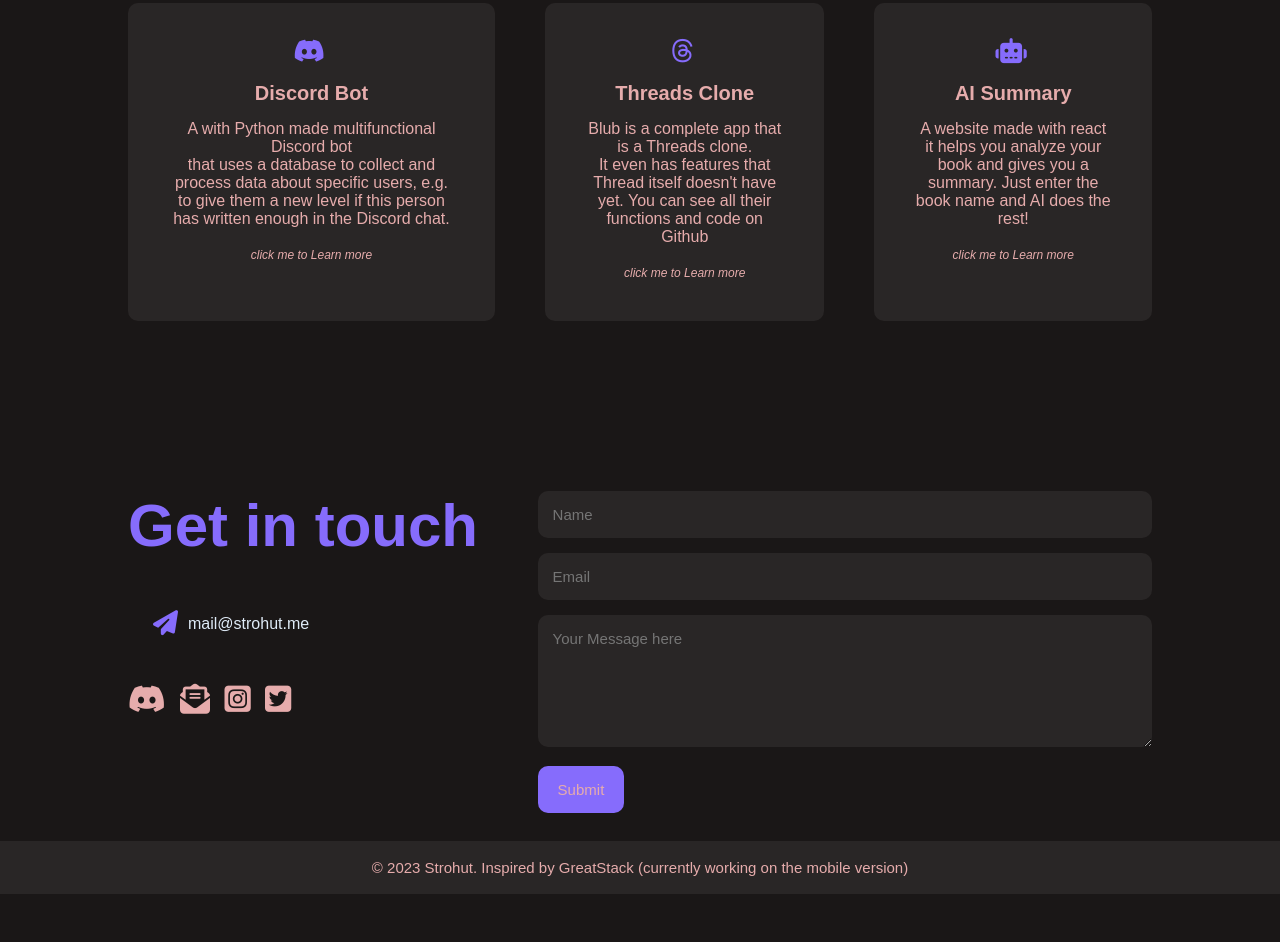
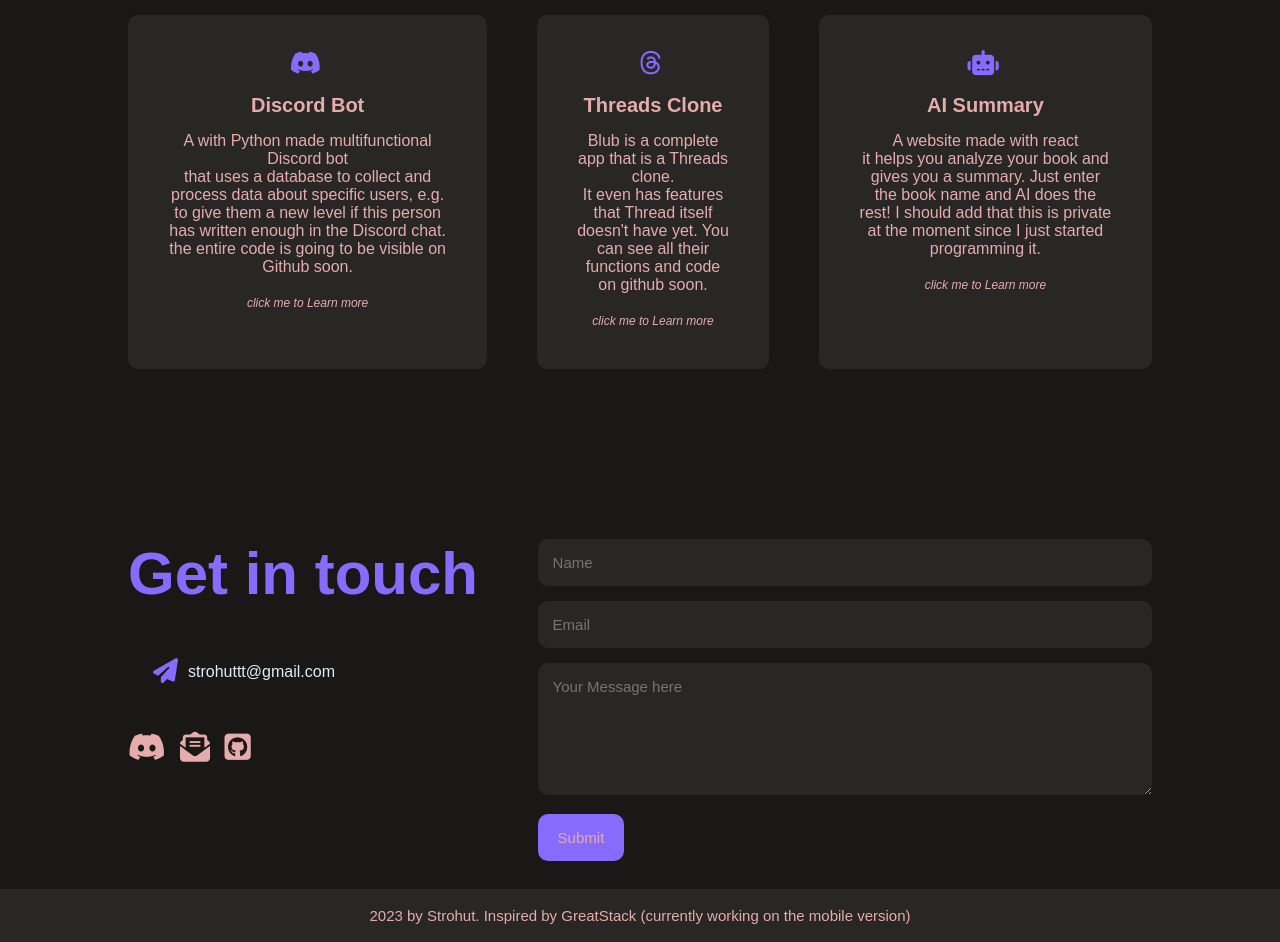
Before and after one commit to Strohutt/Strohutt.github.io, a plain HTML site: page index.html in a window 1280 px wide. Shown: the part 1592-2534 px from the top of the page. Before the commit the page ends 2486 px from the top, so only its background shows below. Drawn offline with Linux system fonts and the light colour scheme.

Commit message:
Update index.html

```diff
--- a/index.html
+++ b/index.html
@@ -1,5 +1,6 @@
 <!DOCTYPE html>
 <html lang="de">
+
 <head>
     <meta charset="UTF-8">
     <meta name="viewport" content="width=device-width, initial-scale=1.0">
@@ -10,6 +11,7 @@
 
 
 </head>
+
 <body>
     <div id="header">
         <div class="container">
@@ -19,7 +21,6 @@
                     <li><a href="#index.html">Home</a></li>
                     <li><a href="#about">About me</a></li>
                     <li><a href="#projects">Projects</a></li>
-                <li><a href="#contact">Contact</a></li>
                 </ul>
             </nav>
             <div class="header-text">
@@ -42,8 +43,10 @@
                 </div>
                 <div class="about-col-2">
                     <h1 class="sub-title">About Me & Skills</h1>
-                <p>I am Mico and on the internet I call myself "Strohut". My interest in coding started already in school and I was
-                interested in everything that had to do with software. My first project was a small calculator written with Python.</p>
+                    <p>My name is Mico, but online I go by the alias "Strohut". My journey into the world of coding began during my school
+                    days, where I developed a keen interest in all things software-related. My inaugural project was a small calculator
+                    built using Python. This early experience sparked my curiosity and drove me to continuously expand my knowledge and
+                    skills as a software developer.</p>
 
                     <div class="tab-titles">
                         <p class="tab-links" onclick="opentab('frontend')">Frontend</p>
@@ -65,7 +68,8 @@
                             <li><span>Python</span><br>A versatile programming language</li>
                             <li><span>PHP</span><br>Server-side scripting language</li>
                             <li><span>MySQL</span><br>Relational database management system</li>
-                        <li><span>Java</span><br>A proven language for enterprise web application development and more.</li>
+                            <li><span>Java</span><br>A proven language for enterprise web application development and
+                                more.</li>
                         </ul>
                     </div>
                 </div>
@@ -80,20 +84,22 @@
     <div id="projects">
         <div class="container">
             <h1 class="sub-title"">My Projects</h1>
-        <div class="services-list">
+        <div class=" services-list">
                 <div>
                     <i class="fa-brands fa-discord fa-xl"></i>
                     <img src="images/3-pic.png" alt="">
                     <h2>Discord Bot</h2>
-                <p>A with Python made multifunctional Discord bot <br> that uses a database to collect and process data about specific users, e.g. to give them a
-                new level if this person has written enough in the Discord chat.</p>
-                <a href="https://discord.gg/jyHr3hNwMC">click me to Learn more</a>
+                    <p>A with Python made multifunctional Discord bot <br> that uses a database to collect and process
+                        data about specific users, e.g. to give them a
+                        new level if this person has written enough in the Discord chat. the entire code is going to be visible on Github soon.</p>
+                    <a href="https://github.com/Strohutt">click me to Learn more</a>
                 </div>
                 <div>
                     <i class="fa-brands fa-threads fa-xl"></i>
                     <img src="images/3-pic.png" alt="">
                     <h2>Threads Clone</h2>
-                <p>Blub is a complete app that is a Threads clone. <br> It even has features that Thread itself doesn't have yet. You can see all their functions and code on Github</p>
+                    <p>Blub is a complete app that is a Threads clone. <br> It even has features that Thread itself
+                        doesn't have yet. You can see all their functions and code on github soon.</p>
                     <a href="https://github.com/Strohutt">click me to Learn more</a>
                 </div>
                 <div>
@@ -101,7 +107,8 @@
                     <img src="images/3-pic.png" alt="">
                     <h2>AI Summary</h2>
                     <p>A website made with react <br> it helps you analyze your book and gives you a summary.
-                Just enter the book name and AI does the rest!</p>
+                        Just enter the book name and AI does the rest!
+                        I should add that this is private at the moment since I just started programming it.</p>
                     <a href="https://github.com/Strohutt">click me to Learn more</a>
                 </div>
 
@@ -114,19 +121,20 @@
             <div class="row">
                 <div class="contact-left">
                     <h1 class="sub-title">Get in touch</h1>
-                <p><i class="fa-solid fa-paper-plane fa-xl"></i>mail@strohut.me</p>
+                    <p><i class="fa-solid fa-paper-plane fa-xl"></i>strohuttt@gmail.com</p>
                     <div class="social-icons">
-                    <a href="https://discord.com/users/402858450926829568"><i class="fa-brands fa-discord fa-xl"></i></a>
-                    <a href="mailto:mail@strohut.me"><i class="fa-solid fa-envelope-open-text fa-xl"></i></a>
-                    <a href="https://www.instagram.com/stro._.hut/"><i class="fa-brands fa-square-instagram fa-xl"></i></a>
-                    <a href="https://twitter.com/Kooaaa_"><i class="fa-brands fa-twitter-square fa-xl"></i></a>
+                        <a href="https://discord.com/users/402858450926829568"><i
+                                class="fa-brands fa-discord fa-xl"></i></a>
+                        <a href="mailto:strohuttt@gmail.com"><i class="fa-solid fa-envelope-open-text fa-xl"></i></a>
+                        <a href="https://github.com/Strohutt"><i
+                                class="fa-brands fa-square-github fa-xl"></i></a>
                     </div>
                 </div>
                 <div class="contact-right">
                     <form name="submit-to-google-sheet">
                         <input type="text" name="Name" placeholder="Name" required>
-                    <input type="email" name="Email" placeholder="Email" required >
-                    <textarea name="Message"rows="6" placeholder="Your Message here"></textarea>
+                        <input type="email" name="Email" placeholder="Email" required>
+                        <textarea name="Message" rows="6" placeholder="Your Message here"></textarea>
                         <button type="submit" class="btn btn2">Submit</button>
                     </form>
                     <span id="msg"></span>
@@ -134,7 +142,7 @@
             </div>
         </div>
         <div class="copyright">
-        <p>© 2023 Strohut. Inspired by GreatStack (currently working on the mobile version)</p>
+            <p>2023 by Strohut. Inspired by GreatStack (currently working on the mobile version)</p>
         </div>
     </div>
 
@@ -168,10 +176,10 @@
 
         form.addEventListener('submit', e => {
             e.preventDefault()
-        fetch(scriptURL, { method: 'POST', body: new FormData(form)})
+            fetch(scriptURL, { method: 'POST', body: new FormData(form) })
                 .then(response => {
-                msg.innerHTML = "da ist was schief gelaufen.... bitte nutze die Mail Funktion oder kontakiere mich über social media!"
-                setTimeout(function(){
+                    msg.innerHTML = "da ist was schief gelaufen... Bitte nutze die Mail Funktion. Danke!"
+                    setTimeout(function () {
                         msg.innerHTML = ""
                     }, 5000);
                     form.reset()
@@ -180,4 +188,5 @@
         })
     </script>
 </body>
+
 </html>
```
Lines whose indentation alone changed are shown as unchanged.
